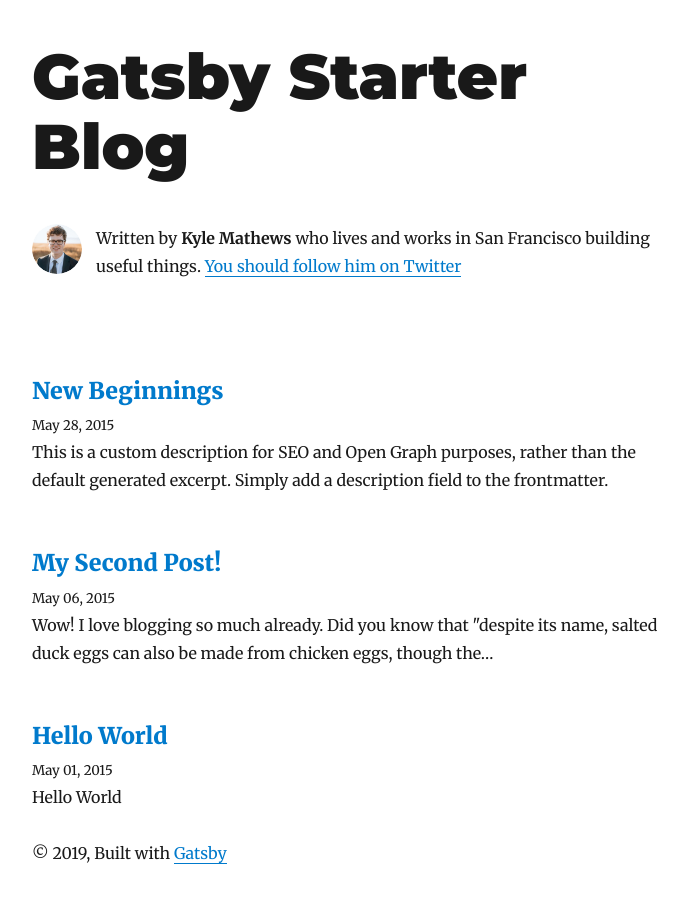
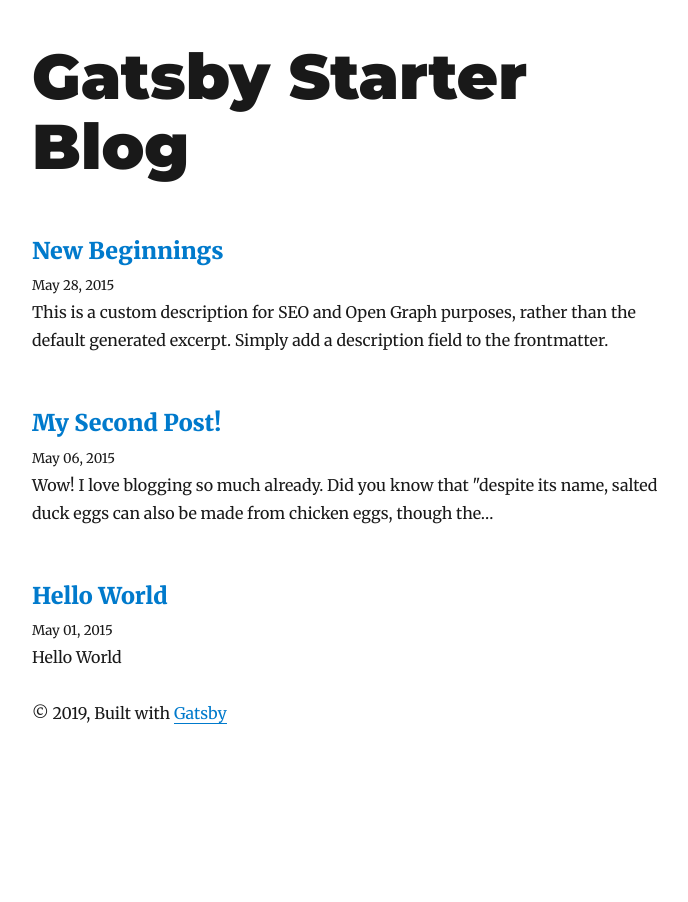
Before and after one commit to satriahrh/birokrasi, a Gatsby site: page / in a window 1280 px wide. Shown: the whole page, without its empty margins (293-981 px from the left). After the commit the page ends 800 px from the top, so only its background shows below. Built offline with nearby package versions, Linux system fonts and the light colour scheme; Gatsby itself is replaced by a stand-in of ours; some packages are replaced by stand-ins of ours.

Commit message:
remove bio from starter

```diff
--- a/src/components/bio.js
+++ /dev/null
@@ -1,68 +0,0 @@
-/**
- * Bio component that queries for data
- * with Gatsby's useStaticQuery component
- *
- * See: https://www.gatsbyjs.org/docs/use-static-query/
- */
-
-import React from "react"
-import { useStaticQuery, graphql } from "gatsby"
-import Image from "gatsby-image"
-
-import { rhythm } from "../utils/typography"
-
-const Bio = () => {
-  const data = useStaticQuery(graphql`
-    query BioQuery {
-      avatar: file(absolutePath: { regex: "/profile-pic.jpg/" }) {
-        childImageSharp {
-          fixed(width: 50, height: 50) {
-            ...GatsbyImageSharpFixed
-          }
-        }
-      }
-      site {
-        siteMetadata {
-          author
-          social {
-            twitter
-          }
-        }
-      }
-    }
-  `)
-
-  const { author, social } = data.site.siteMetadata
-  return (
-    <div
-      style={{
-        display: `flex`,
-        marginBottom: rhythm(2.5),
-      }}
-    >
-      <Image
-        fixed={data.avatar.childImageSharp.fixed}
-        alt={author}
-        style={{
-          marginRight: rhythm(1 / 2),
-          marginBottom: 0,
-          minWidth: 50,
-          borderRadius: `100%`,
-        }}
-        imgStyle={{
-          borderRadius: `50%`,
-        }}
-      />
-      <p>
-        Written by <strong>{author}</strong> who lives and works in San
-        Francisco building useful things.
-        {` `}
-        <a href={`https://twitter.com/${social.twitter}`}>
-          You should follow him on Twitter
-        </a>
-      </p>
-    </div>
-  )
-}
-
-export default Bio
--- a/src/pages/index.js
+++ b/src/pages/index.js
@@ -1,7 +1,6 @@
 import React from "react"
 import { Link, graphql } from "gatsby"
 
-import Bio from "../components/bio"
 import Layout from "../components/layout"
 import SEO from "../components/seo"
 import { rhythm } from "../utils/typography"
@@ -15,7 +14,6 @@ class BlogIndex extends React.Component {
     return (
       <Layout location={this.props.location} title={siteTitle}>
         <SEO title="All posts" />
-        <Bio />
         {posts.map(({ node }) => {
           const title = node.frontmatter.title || node.fields.slug
           return (
--- a/src/templates/blog-post.js
+++ b/src/templates/blog-post.js
@@ -1,7 +1,6 @@
 import React from "react"
 import { Link, graphql } from "gatsby"
 
-import Bio from "../components/bio"
 import Layout from "../components/layout"
 import SEO from "../components/seo"
 import { rhythm, scale } from "../utils/typography"
@@ -45,7 +44,6 @@ class BlogPostTemplate extends React.Component {
             }}
           />
           <footer>
-            <Bio />
           </footer>
         </article>
 
```
